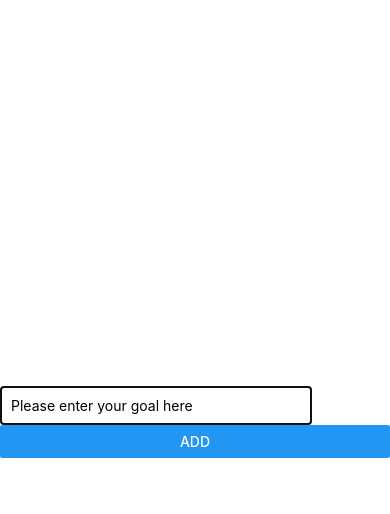
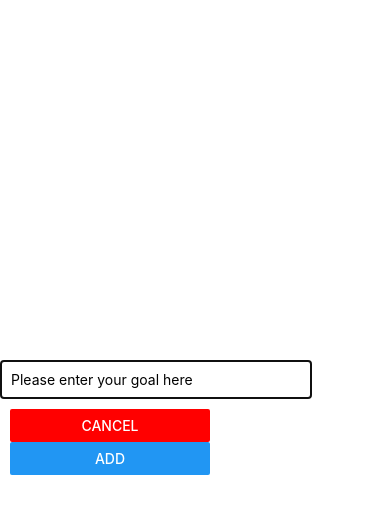
Before and after one commit to 401-advanced-javascript-leyla/react-native-learning, a React Native app in the folder first-app/: screen / in a window 390 px wide. Both pictures are taken after a click on the button "ADD NEW GOAL". Shown: the top 514 px of the page. Built offline with nearby package versions, Linux system fonts and the light colour scheme.

Commit message:
added cancel add button

```diff
--- a/first-app/App.js
+++ b/first-app/App.js
@@ -10,6 +10,7 @@ export default function App() {
 
   const addGoalHnadler = (goalTitle) => {
     setGoals(currentGoals => [...currentGoals, { id: Math.random().toString(), value: goalTitle}]);
+    setIsAddMode(false);
   };
 
   const removeGoalHandler = goalId => {
@@ -18,10 +19,14 @@ export default function App() {
     });
   };
 
+  const cancelAddGoal = () => {
+    setIsAddMode(false);
+  };
+
   return (
     <View style={styles.screen}>
       <Button title='Add New Goal' onPress={() => setIsAddMode(true)} />
-      <GoalInput visible={isAddMode} onAddGoal={addGoalHnadler} />
+      <GoalInput visible={isAddMode} onAddGoal={addGoalHnadler} onCancel={cancelAddGoal} />
       <View>
         <FlatList
           keyExtractor={(item, index) => item.id}
--- a/first-app/components/GoalInput.js
+++ b/first-app/components/GoalInput.js
@@ -9,11 +9,19 @@ const GoalInput = props => {
     setEnteredGoal(enteredText);
   };
 
+  const addGoalHandler = () => {
+    props.onAddGoal(enteredGoal);
+    setEnteredGoal('');
+  };
+
   return (
     <Modal visible={props.visible} animationType='slide'>
       <View style={styles.inputContainer}>
         <TextInput placeholder='Please enter your goal here' style={styles.text} onChangeText={goalInputHandler} value={enteredGoal} />
-        <Button style={styles.button} title='Add' onPress={props.onAddGoal.bind(this, enteredGoal)} />
+        <View style={styles.button}>
+          <Button title='Cancel' color='red' onPress={props.onCancel} />
+          <Button title='Add' onPress={addGoalHandler} />
+        </View>
       </View>
     </Modal>
   );
@@ -25,14 +33,17 @@ const styles = StyleSheet.create({
       alignContent: 'center',
       flex: 1
     },
-    text: {width: '80%',
+    text: {
+    width: '80%',
     borderColor: 'black',
     borderWidth: 1,
-    padding: 10
+    padding: 10,
     },
     button: {
-      width: 10,
-      margin: 10
+      width: 200,
+      margin: 10,
+      justifyContent: 'center',
+      alignContent:'center'
     }
 });
 
```
